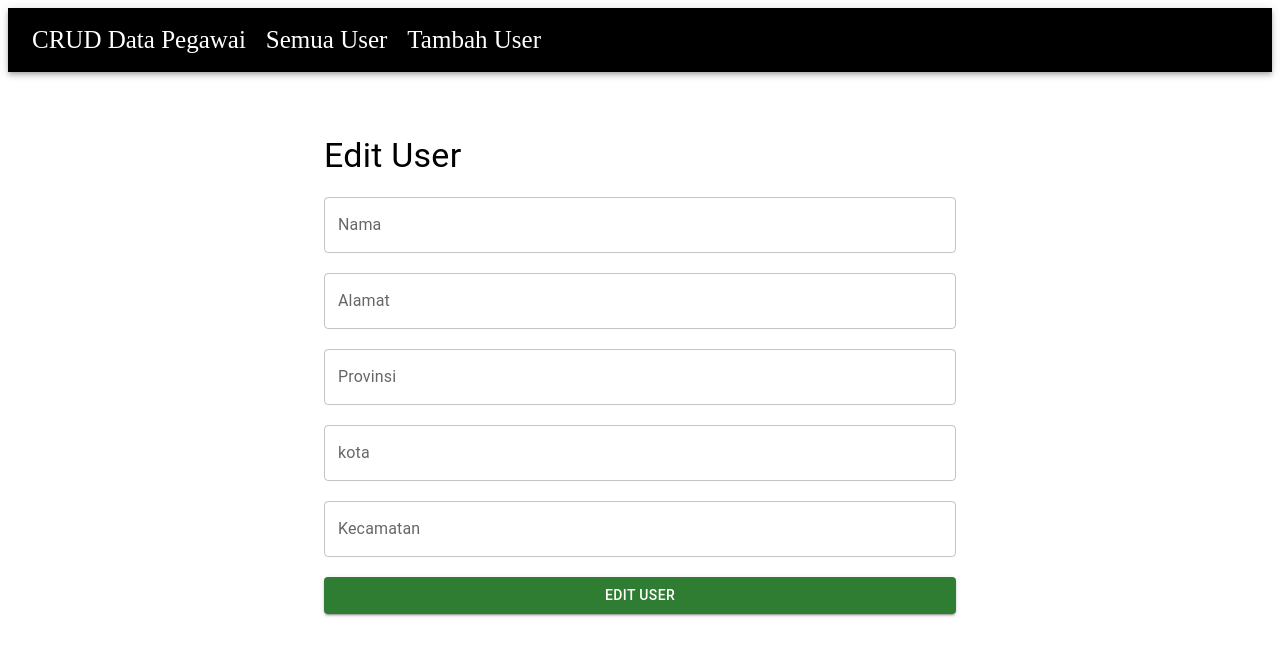
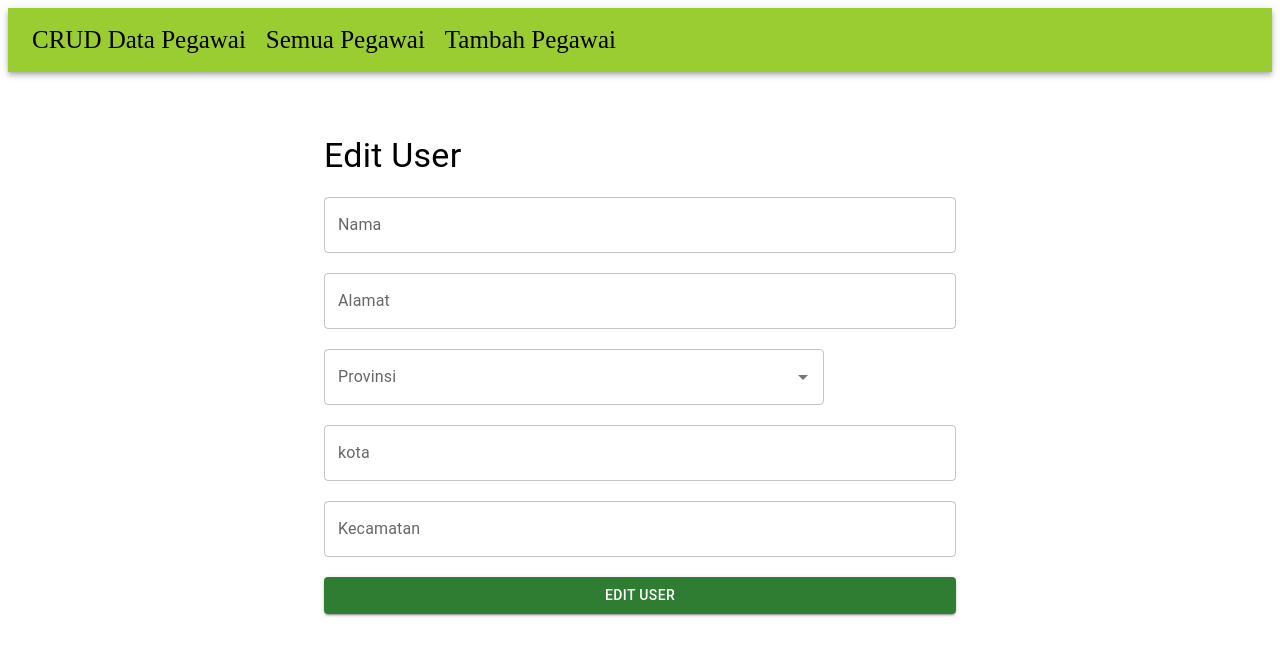
Before and after one commit to muhammadzikri28/CRUD, a React (Create React App) app: page /edit/1 in a window 1280 px wide. Shown: the top 656 px of the page. Built offline with nearby package versions, Linux system fonts and the light colour scheme; no server answers.

Commit message:
Update Berhasil

```diff
--- a/src/components/AllUsers.js
+++ b/src/components/AllUsers.js
@@ -8,7 +8,6 @@ import {
   styled,
   Button,
   Paper,
-
 } from "@mui/material";
 import InputBase from "@mui/material/InputBase";
 import Divider from "@mui/material/Divider";
@@ -20,17 +19,17 @@ import { Link } from "react-router-dom";
 
 const StyledTable = styled(Table)`
   width: 90%;
-  margin: 50px auto 0 auto;
+  margin: 55px;
 `;
 
 const StyledSearch = styled(Paper)`
-  width: 90%;
-  margin: 50px auto 0 auto;
-  background: #2ba3ff;
+  width: 90;
+  margin: 55px auto 0 auto;
+  background: #c0c0c0;
 `;
 
 const Thead = styled(TableRow)`
-  background: #2ba3ff;
+  background: #9acd32;
   & > th {
     font-size: 20px;
   }
--- a/src/components/CrudData.js
+++ b/src/components/CrudData.js
@@ -1,5 +1,11 @@
-const CrudData = () => {
-  return <p>Hallo CrudData</p>;
-};
+import React from 'react'
+
+function CrudData() {
+  return (
+    <div>
+      ZIKRY NOFRIANDI
+    </div>
+  )
+}
 
 export default CrudData;
--- a/src/components/EditUser.js
+++ b/src/components/EditUser.js
@@ -2,12 +2,13 @@ import { useState, useEffect } from "react";
 
 import {
   FormControl,
-  TextField,
   Typography,
   Button,
   styled,
   FormGroup,
 } from "@mui/material";
+import TextField from "@mui/material/TextField";
+import Autocomplete from "@mui/material/Autocomplete";
 import { useNavigate, useParams } from "react-router-dom";
 
 import { getUser, editUser } from "../service/api";
@@ -52,6 +53,24 @@ const EditUser = () => {
     navigate("/all");
   };
 
+  const top100provinsi = [
+    { label: "Riau" },
+    { label: "Aceh" },
+    { label: "Sumatra Barat" },
+    { label: "Sumatra Utara" },
+    { label: "Bali" },
+    { label: "Bengkulu" },
+    { label: "Palembang" },
+    { label: "DKI Jakarta" },
+    { label: "Jambi" },
+    { label: "Jawa Barat" },
+    { label: "Jawa Timur" },
+    { label: "Jawa Tengah" },
+    { label: "Kalimantan Timur" },
+    { label: "Kalimantan Selatan" },
+    { label: "Kalimantan Barat" },
+  ];
+
   return (
     <Container>
       <Typography variant="h4">Edit User</Typography>
@@ -76,13 +95,14 @@ const EditUser = () => {
         />
       </FormControl>
       <FormControl>
-        <TextField
+        <Autocomplete
+          disablePortal
           onChange={(e) => onValueChange(e)}
-          id="outlined-basic"
           value={user.provinsi}
-          name="provinsi"
-          label="Provinsi"
-          variant="outlined"
+          id="combo-box-demo"
+          options={top100provinsi}
+          sx={{ width: 500 }}
+          renderInput={(params) => <TextField {...params} label="Provinsi" />}
         />
       </FormControl>
       <FormControl>
--- a/src/components/NavBar.js
+++ b/src/components/NavBar.js
@@ -4,13 +4,13 @@ import { AppBar, Toolbar, styled } from "@mui/material";
 import { NavLink } from "react-router-dom";
 
 const Header = styled(AppBar)`
-  background: #000000;
+  background: #9acd32;
 `;
 
 const Tabs = styled(NavLink)`
   font-size: 25px;
   margin-right: 20px;
-  color: inherit;
+  color: black;
   text-decoration: none;
 `;
 
@@ -20,8 +20,8 @@ function NavBar() {
       <Header position="static">
         <Toolbar>
           <Tabs to="/">CRUD Data Pegawai</Tabs>
-          <Tabs to="/all">Semua User</Tabs>
-          <Tabs to="/add">Tambah User</Tabs>
+          <Tabs to="/all">Semua Pegawai</Tabs>
+          <Tabs to="/add">Tambah Pegawai</Tabs>
         </Toolbar>
       </Header>
     </div>
```
